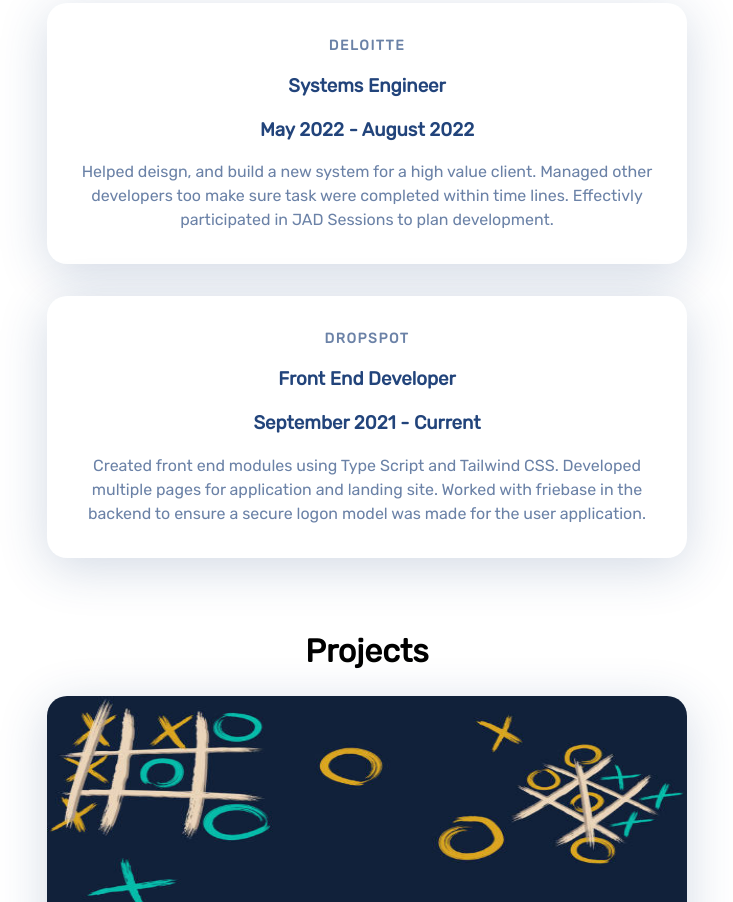
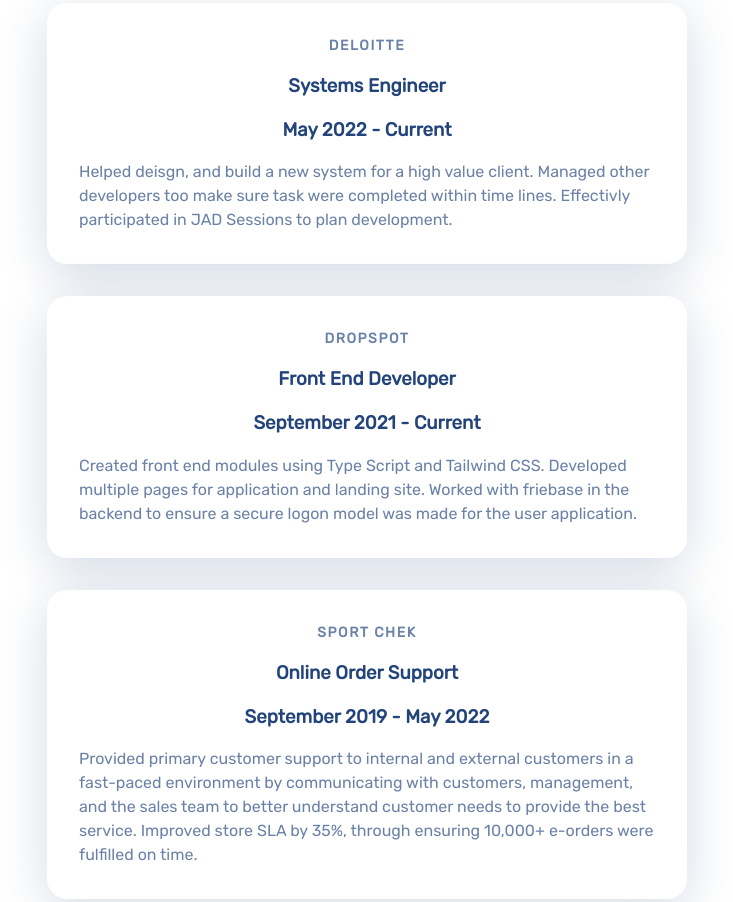
Before and after one commit to gandhi-samir/Samir-Gandhi-Personal-Site, a plain HTML site: page index.html in a window 1280 px wide. Shown: the part 665-1567 px from the top of the page, without its empty margins (273-1006 px from the left). Drawn offline with nearby package versions, Linux system fonts and the light colour scheme.

Commit message:
2023 summer

```diff
--- a/index.html
+++ b/index.html
@@ -42,7 +42,7 @@
 
       <h2>Hi I'm Samir Gandhi, I'm a third year CS student at York University</h2>
       <p> I have a passion for Entrepreneurship and interest in Full Stack Development. I'm currently seeking a
-        Summer 2022 Software Developer Internship, feel free to look at my resume below and contact me if you have any questions!</p>
+        Summer 2023 Software Developer Internship, feel free to look at my resume below and contact me if you have any questions!</p>
 
       <div class="contact-me">
         <h4 class="resume"> <a class="contact-link" href="resume.pdf" target="_blank">Resume</h4></a></li>
@@ -64,7 +64,7 @@
           <div class="article-content">
             <a href="https://deloitte.ca" target="_blank" class="card-category">Deloitte</a>
             <h3 class="card-title">Systems Engineer</h3>
-            <h3 class="card-title">May 2022 - August 2022</h3>
+            <h3 class="card-title">May 2022 - Current</h3>
 
             <p class="card-excerpt">Helped deisgn, and build a new system for a high value client. Managed other developers too make sure task were completed within time lines. Effectivly participated in JAD Sessions to plan development.</p>
           </div>
@@ -76,6 +76,16 @@
             <h3 class="card-title">Front End Developer</h3>
             <h3 class="card-title">September 2021 - Current</h3>
             <p class="card-excerpt">Created front end modules using Type Script and Tailwind CSS. Developed multiple pages for application and landing site. Worked with friebase in the backend to ensure a secure logon model was made for the user application.</p>
+          </div>
+        </article>
+        <article class="article-card">
+
+          <div class="article-content">
+            <a href="https://sportchek.ca" target="_blank" class="card-category">Sport Chek</a>
+            <h3 class="card-title">Online Order Support</h3>
+            <h3 class="card-title">September 2019 - May 2022</h3>
+            <p class="card-excerpt">Provided primary customer support to internal and external customers in a fast-paced environment by communicating with customers, management, and the sales team to better understand customer needs to provide the best service. Improved store SLA by 35%, through ensuring 10,000+ e-orders were fulfilled on time.
+              </p>
           </div>
         </article>
 </div>
--- a/style.css
+++ b/style.css
@@ -102,6 +102,8 @@
 
   clip-path: polygon(0 0, 100% 0, 100% 100%, 0 84%);
 }
+
+
 
 
 
@@ -227,6 +229,10 @@
   line-height: 1.5rem;
   color:#6b82a7;
   margin: 0;
+}
+
+.card-excerpt{
+  text-align: left;
 }
 
 
```
